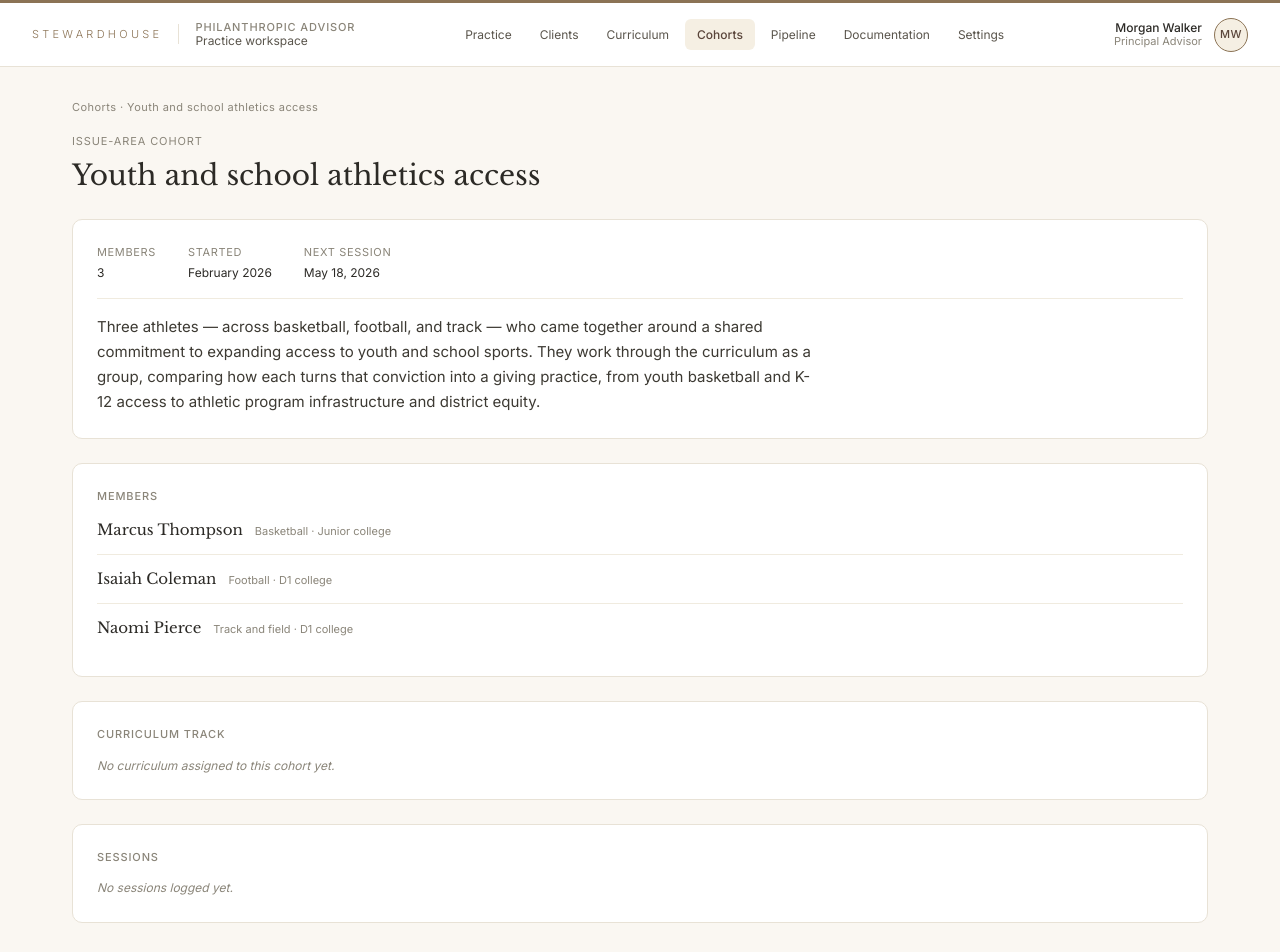
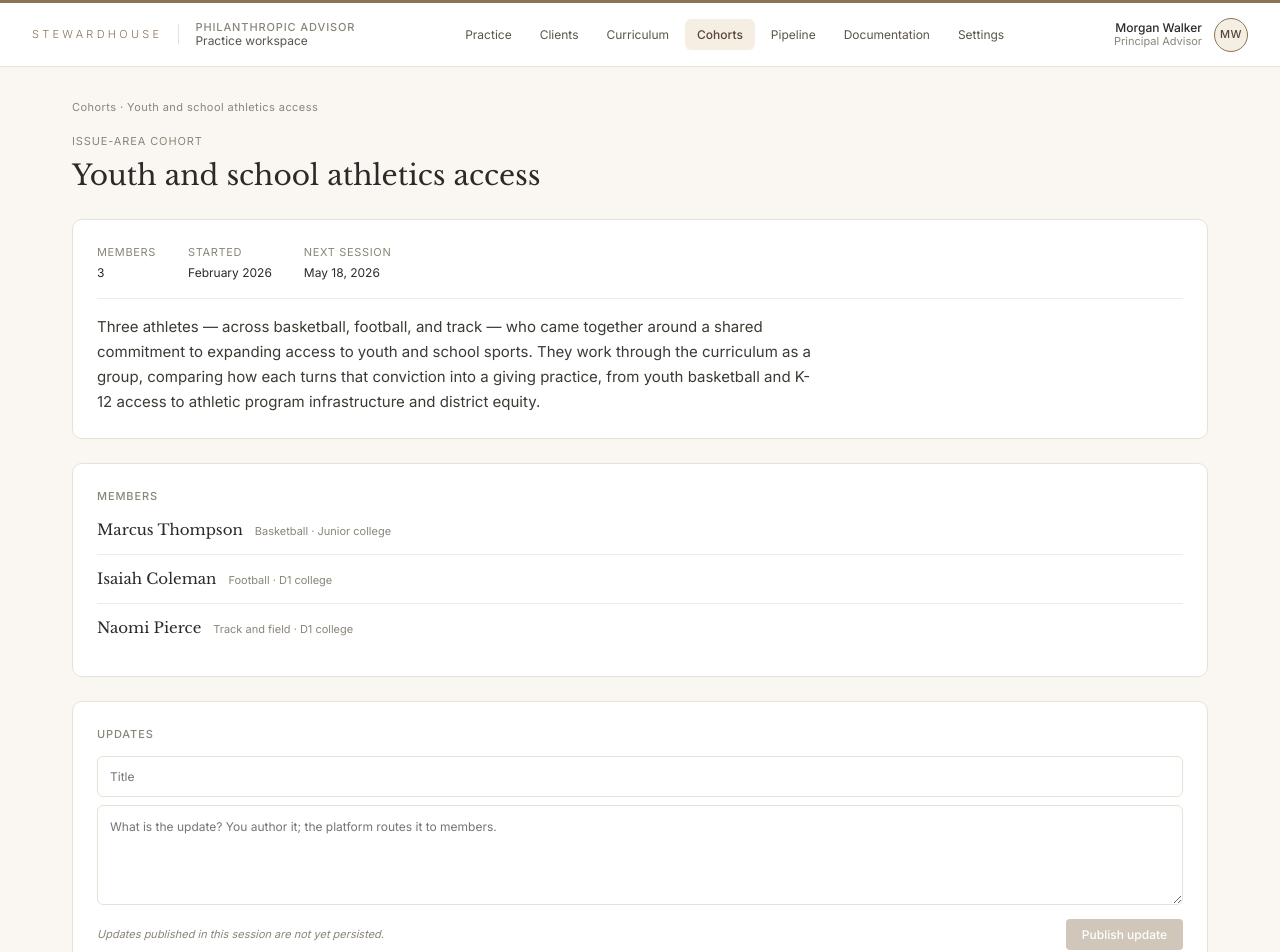
Before and after one commit to talabifaouzi/stewardhouse-app, a React (Vite) app: page /advisor/cohorts/coh-001 in a window 1280 px wide. Shown: the top 952 px of the page. Built offline with nearby package versions, Linux system fonts and the light colour scheme.

Commit message:
Cohorts P-C: updates composer and published list (mock)

```diff
--- a/src/surfaces/advisor/CohortDetail.jsx
+++ b/src/surfaces/advisor/CohortDetail.jsx
@@ -1,12 +1,38 @@
+import { useState } from 'react';
 import { useParams, Link } from 'react-router-dom';
 import { Card } from '../../components/Card.jsx';
 import { SectionLabel } from '../../components/SectionLabel.jsx';
 import { cohorts } from '../../data/cohorts.js';
 import { clients } from '../../data/clients.js';
 
+const MONTH_NAMES = [
+  'January', 'February', 'March', 'April', 'May', 'June',
+  'July', 'August', 'September', 'October', 'November', 'December',
+];
+
+function formatDate(iso) {
+  if (!iso || typeof iso !== 'string') return '';
+  const parts = iso.split('-');
+  if (parts.length !== 3) return iso;
+  const [y, m, d] = parts.map(Number);
+  if (!y || !m || !d) return iso;
+  return `${MONTH_NAMES[m - 1]} ${d}, ${y}`;
+}
+
+function todayIso() {
+  const d = new Date();
+  const yyyy = d.getFullYear();
+  const mm = String(d.getMonth() + 1).padStart(2, '0');
+  const dd = String(d.getDate()).padStart(2, '0');
+  return `${yyyy}-${mm}-${dd}`;
+}
+
 export default function CohortDetail() {
   const { cohortId } = useParams();
   const cohort = cohorts.find(c => c.id === cohortId);
+  const [updates, setUpdates] = useState(cohort?.updates || []);
+  const [titleDraft, setTitleDraft] = useState('');
+  const [bodyDraft, setBodyDraft] = useState('');
 
   if (!cohort) {
     return (
@@ -32,6 +58,21 @@ export default function CohortDetail() {
   const memberCount = cohort.memberIds.length + externalCount;
   const assignedLessons = cohort.assignedLessons || [];
   const sessions = cohort.sessions || [];
+
+  const canPublish = titleDraft.trim().length > 0 && bodyDraft.trim().length > 0;
+
+  const publish = () => {
+    if (!canPublish) return;
+    const newUpdate = {
+      id: `u-local-${Date.now()}`,
+      date: todayIso(),
+      title: titleDraft.trim(),
+      body: bodyDraft.trim(),
+    };
+    setUpdates(prev => [newUpdate, ...prev]);
+    setTitleDraft('');
+    setBodyDraft('');
+  };
 
   return (
     <main style={mainStyle}>
@@ -146,6 +187,100 @@ export default function CohortDetail() {
         </Card>
       </div>
 
+      {/* Updates — composer + published list */}
+      <div style={{ marginBottom: 'var(--sh-space-6)' }}>
+        <Card>
+          <SectionLabel>Updates</SectionLabel>
+
+          <input
+            type="text"
+            value={titleDraft}
+            onChange={(e) => setTitleDraft(e.target.value)}
+            placeholder="Title"
+            style={{
+              width: '100%',
+              boxSizing: 'border-box',
+              padding: 'var(--sh-space-3)',
+              border: 'var(--sh-border-thin)',
+              borderRadius: '6px',
+              fontFamily: 'inherit',
+              fontSize: 'var(--sh-text-sm)',
+              color: 'var(--sh-text-body)',
+              background: 'var(--sh-card)',
+              marginBottom: 'var(--sh-space-2)',
+            }}
+          />
+          <textarea
+            value={bodyDraft}
+            onChange={(e) => setBodyDraft(e.target.value)}
+            placeholder="What is the update? You author it; the platform routes it to members."
+            rows={4}
+            style={{
+              width: '100%',
+              boxSizing: 'border-box',
+              padding: 'var(--sh-space-3)',
+              border: 'var(--sh-border-thin)',
+              borderRadius: '6px',
+              fontFamily: 'inherit',
+              fontSize: 'var(--sh-text-sm)',
+              color: 'var(--sh-text-body)',
+              background: 'var(--sh-card)',
+              resize: 'vertical',
+              lineHeight: 1.55,
+            }}
+          />
+          <div style={{
+            display: 'flex',
+            justifyContent: 'space-between',
+            alignItems: 'center',
+            gap: 'var(--sh-space-3)',
+            marginTop: 'var(--sh-space-2)',
+          }}>
+            <p style={{
+              fontSize: 'var(--sh-text-xs)',
+              color: 'var(--sh-text-muted)',
+              fontStyle: 'italic',
+              lineHeight: 1.4,
+              flex: 1,
+            }}>
+              Updates published in this session are not yet persisted.
+            </p>
+            <button
+              onClick={publish}
+              disabled={!canPublish}
+              style={{
+                background: 'var(--sh-bronze)',
+                color: 'white',
+                border: 'none',
+                padding: 'var(--sh-space-2) var(--sh-space-4)',
+                borderRadius: '4px',
+                fontSize: 'var(--sh-text-sm)',
+                fontWeight: 500,
+                cursor: canPublish ? 'pointer' : 'not-allowed',
+                opacity: canPublish ? 1 : 0.4,
+                flexShrink: 0,
+              }}
+            >
+              Publish update
+            </button>
+          </div>
+
+          <div style={{
+            marginTop: 'var(--sh-space-5)',
+            paddingTop: 'var(--sh-space-4)',
+            borderTop: 'var(--sh-border-divider)',
+          }}>
+            {updates.length === 0 ? (
+              <p style={emptyTextStyle}>No updates published yet.</p>
+            ) : (
+              updates.map((u, idx) => (
+                <UpdateItem key={u.id} update={u} first={idx === 0} />
+              ))
+            )}
+          </div>
+        </Card>
+      </div>
+
       {/* Curriculum track */}
       <div style={{ marginBottom: 'var(--sh-space-6)' }}>
         <Card>
@@ -170,6 +305,41 @@ export default function CohortDetail() {
         </Card>
       </div>
     </main>
+  );
+}
+
+function UpdateItem({ update, first }) {
+  return (
+    <div style={{
+      paddingTop: first ? 0 : 'var(--sh-space-4)',
+      paddingBottom: 'var(--sh-space-4)',
+      borderTop: first ? 'none' : 'var(--sh-border-divider)',
+    }}>
+      <p style={{
+        fontSize: 'var(--sh-text-xs)',
+        color: 'var(--sh-text-muted)',
+        marginBottom: 'var(--sh-space-1)',
+        letterSpacing: '0.02em',
+      }}>
+        {formatDate(update.date)}
+      </p>
+      <p style={{
+        fontFamily: 'var(--sh-font-serif)',
+        fontSize: 'var(--sh-text-base)',
+        color: 'var(--sh-text-primary)',
+        marginBottom: 'var(--sh-space-2)',
+      }}>
+        {update.title}
+      </p>
+      <p style={{
+        fontSize: 'var(--sh-text-sm)',
+        color: 'var(--sh-text-secondary)',
+        lineHeight: 1.6,
+        fontStyle: 'italic',
+      }}>
+        {update.body}
+      </p>
+    </div>
   );
 }
 
```
